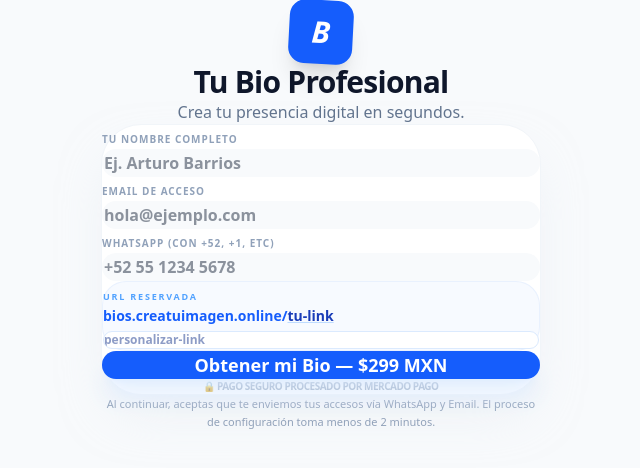
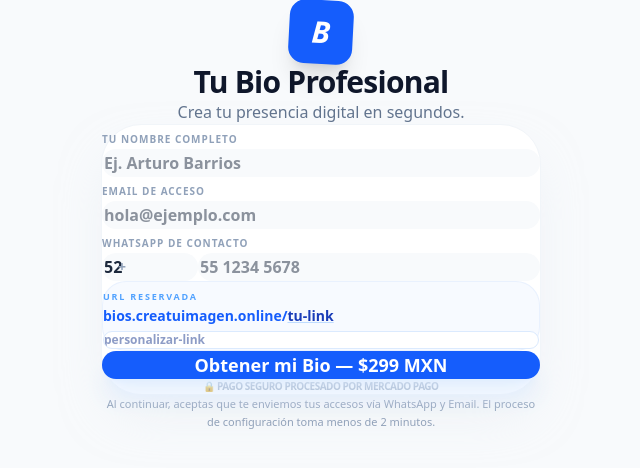
Before and after one commit to creandovaloria/creatuimagen-platform, a Next.js app: page /registro in a window 1280 px wide. Shown: the top 468 px of the page, without its empty margins (319-959 px from the left). Built offline with nearby package versions, Linux system fonts and the light colour scheme.

Commit message:
feat: split whatsapp into country code and local number for better UX

```diff
--- a/app/registro/page.tsx
+++ b/app/registro/page.tsx
@@ -23,18 +23,26 @@ export default function RegistroPage() {
     setFormData({ ...formData, nombre: val, slug });
   };
 
+  const [whatsappData, setWhatsappData] = useState({ code: '52', number: '' });
+
   const handleSubmit = async (e: React.FormEvent) => {
     e.preventDefault();
     if (loading) return;
 
     setLoading(true);
 
+    const fullWhatsapp = `${whatsappData.code}${whatsappData.number}`.replace(/\D/g, '');
+
     try {
       const res = await fetch('/api/checkout', {
         method: 'POST',
         headers: { 'Content-Type': 'application/json' },
-        body: JSON.stringify(formData)
+        body: JSON.stringify({
+          ...formData,
+          whatsapp: `+${fullWhatsapp}`
+        })
       });
+// ... rest of code
 
       const data = await res.json();
       if (data.url) {
@@ -94,17 +102,29 @@ export default function RegistroPage() {
             />
           </div>
 
-          {/* Campo: WhatsApp */}
+          {/* Campo: WhatsApp Dividido */}
           <div className="space-y-2">
-            <label className="text-[10px] font-black text-slate-400 uppercase tracking-widest px-1">WhatsApp (con +52, +1, etc)</label>
-            <input
-              type="tel"
-              placeholder="+52 55 1234 5678"
-              required
-              className="w-full px-6 py-4 bg-slate-50 border-2 border-transparent rounded-2xl focus:bg-white focus:border-green-100 transition-all outline-none text-slate-800 font-bold"
-              value={formData.whatsapp}
-              onChange={(e) => setFormData({ ...formData, whatsapp: e.target.value })}
-            />
+            <label className="text-[10px] font-black text-slate-400 uppercase tracking-widest px-1">WhatsApp de Contacto</label>
+            <div className="flex space-x-3">
+              <div className="relative w-24">
+                <span className="absolute left-4 top-1/2 -translate-y-1/2 text-slate-400 font-bold text-sm">+</span>
+                <input
+                  type="text"
+                  placeholder="52"
+                  className="w-full pl-8 pr-3 py-4 bg-slate-50 border-2 border-transparent rounded-2xl focus:bg-white focus:border-blue-100 transition-all outline-none text-slate-800 font-bold"
+                  value={whatsappData.code}
+                  onChange={(e) => setWhatsappData({ ...whatsappData, code: e.target.value.replace(/\D/g, '') })}
+                />
+              </div>
+              <input
+                type="tel"
+                placeholder="55 1234 5678"
+                required
+                className="flex-1 px-6 py-4 bg-slate-50 border-2 border-transparent rounded-2xl focus:bg-white focus:border-green-100 transition-all outline-none text-slate-800 font-bold"
+                value={whatsappData.number}
+                onChange={(e) => setWhatsappData({ ...whatsappData, number: e.target.value })}
+              />
+            </div>
           </div>
 
           {/* Campo: URL Personalizada */}
```
